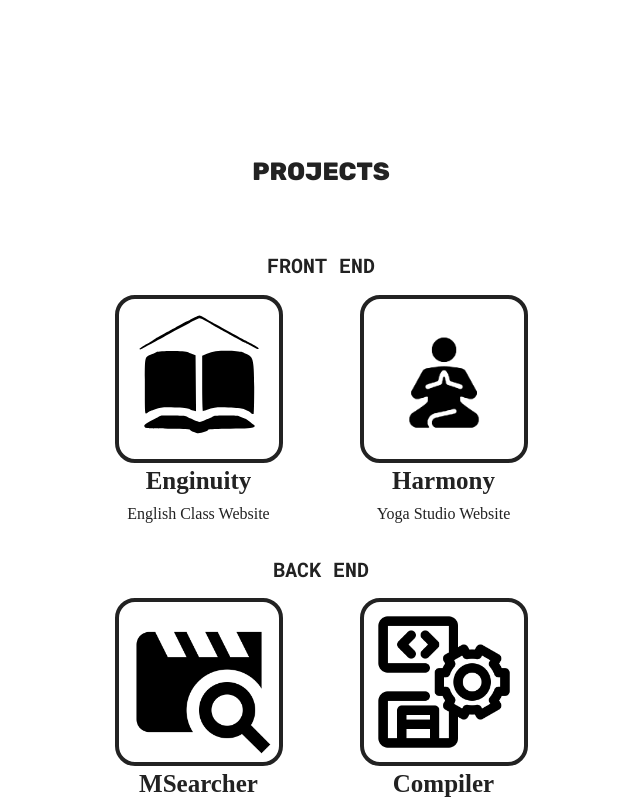
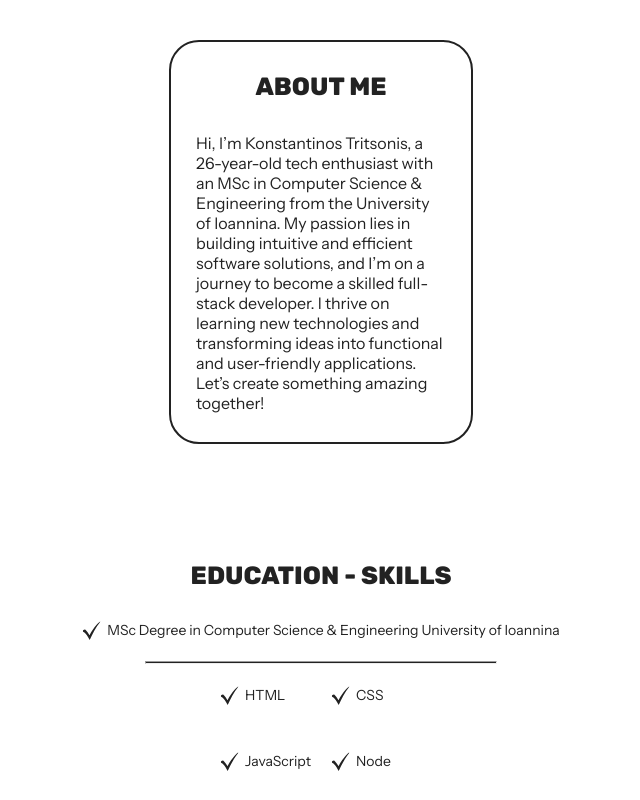
Before and after one commit to KostasTritsonis/portofolio, a React (Vite) app: page / in a window 1280 px wide. Shown: the part 760-1560 px from the top of the page, without its empty margins (319-959 px from the left). Built offline with nearby package versions, Linux system fonts and the light colour scheme.

Commit message:
20012025

```diff
--- a/src/App.css
+++ b/src/App.css
@@ -1,3 +1,5 @@
+@import url('https://fonts.googleapis.com/css2?family=Instrument+Sans:ital,wght@0,400..700;1,400..700&display=swap');
+
 :root {
     --background-color: #fff;
     --btn-color: #0987f2;
@@ -18,12 +20,21 @@
     --footer-text-color: #fff;
 }
 
+.content{
+    display: flex;
+    flex-direction: row;
+    justify-content: center;
+    align-items: center;
+    gap: 50px;
+}
+
 
 body{
     background-color: var(--background-color);
     display: flex;
     justify-content: center;
     margin: 0 auto 60px;
+    font-family: "Instrument Sans", serif;
 }
 
 h1{
@@ -89,4 +100,8 @@ button{
         height: 40px;
         font-size: 16px;
     }
+
+    .content{
+        flex-direction: column;
+    }
 }
--- a/src/App.jsx
+++ b/src/App.jsx
@@ -5,6 +5,7 @@ import Footer from './Components/Footer/Footer';
 import Hero from './Components/Hero/Hero'
 import Projects from './Components/Projects/Projects';
 import Skills from './Components/Skills/Skills';
+import About from './Components/About/About';
 
 function App() {
 
@@ -12,8 +13,11 @@ function App() {
   return (
     <>
     <Hero />
+    <div className="content">
+      <About />
+      <Skills />
+    </div>
     <Projects />
-    <Skills />
     <Contact />
     <Footer />
     <SpeedInsights/>
--- /dev/null
+++ b/src/Components/About/About.css
@@ -0,0 +1,33 @@
+.about{
+    display: flex;
+    padding: 0;
+    flex-direction: column;
+    justify-content: center;
+    align-items: center;
+    border: 2px solid var(--text-color);
+    border-radius: 30px;
+    width: 500px;
+    height: 450px;
+    margin-bottom: 200px;
+
+
+    p{
+        width: 350px;
+        align-self: center;
+    }
+
+}
+
+@media(max-width:1400px){
+
+    .about{
+        width: 300px;
+        height: 400px;
+        margin-bottom: 50px;
+
+        p{
+            width: 250px;
+        }
+    }
+
+}
--- /dev/null
+++ b/src/Components/About/About.jsx
@@ -0,0 +1,18 @@
+import React from 'react'
+import './About.css'
+
+const About = () => {
+  return (
+    <div className="about">
+        <h1>ABOUT ME</h1>
+        <p>
+            Hi, I’m Konstantinos Tritsonis, a 26-year-old tech enthusiast with an MSc in Computer Science & Engineering
+            from the University of Ioannina. My passion lies in building intuitive and efficient software solutions,
+            and I’m on a journey to become a skilled full-stack developer. I thrive on learning new technologies and
+            transforming ideas into functional and user-friendly applications. Let’s create something amazing together!
+        </p>
+    </div>
+  )
+}
+
+export default About
--- a/src/Components/Footer/Footer.jsx
+++ b/src/Components/Footer/Footer.jsx
@@ -4,7 +4,7 @@ import './Footer.css'
 const Footer = () => {
   return (
     <div className='footer'>
-        <p>&copy; 2024 Konstantinos Tritsonis - All rights Reserved.</p>
+        <p>&copy; 2025 Konstantinos Tritsonis - All rights Reserved.</p>
     </div>
   )
 }
--- a/src/Components/Skills/Skills.css
+++ b/src/Components/Skills/Skills.css
@@ -3,7 +3,8 @@
     flex-direction: column;
     justify-content: space-evenly;
     align-items: center;
-    margin-top: 300px;
+    margin-bottom: 200px;
+
 
     img{
         width: 50px;
@@ -31,6 +32,7 @@
 
 @media(width <=1400px){
     .skills{
+        margin-bottom: 100px;
         img{
             width: 20px;
         }
```
